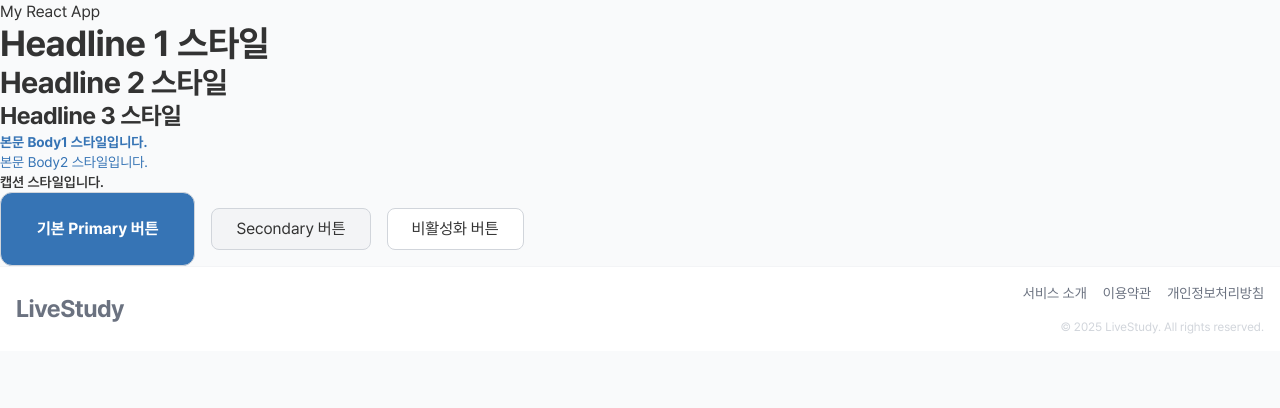
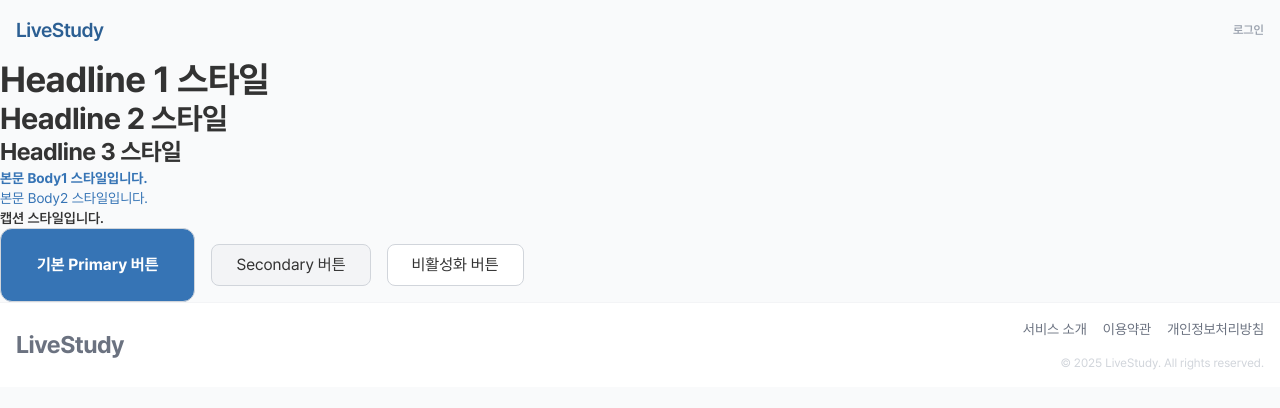
Before and after one commit to LiveStudy-group/Frontend, a React (Vite) app in the folder LiveStudy-front/: page /test-page in a window 1280 px wide. Shown: the top 408 px of the page. Built offline with nearby package versions, Linux system fonts and the light colour scheme.

Commit message:
feat(header): 공통 헤더 컴포넌트 구현

```diff
--- a/LiveStudy-front/src/components/common/Header.tsx
+++ b/LiveStudy-front/src/components/common/Header.tsx
@@ -1,7 +1,12 @@
-export default function Header() {
+const Header = () => {
   return (
-    <header>
-      <h1>My React App</h1>
+    <header className="w-full">
+      <div className="max-w-[1280px] mx-auto px-4 py-4 flex justify-between items-center">
+        <h1 className="text-headline4_B text-primary-600">LiveStudy</h1>
+        <div className="text-caption2_SB text-gray-400">로그인</div>
+      </div>
     </header>
   );
-}
+};
+
+export default Header;
```
